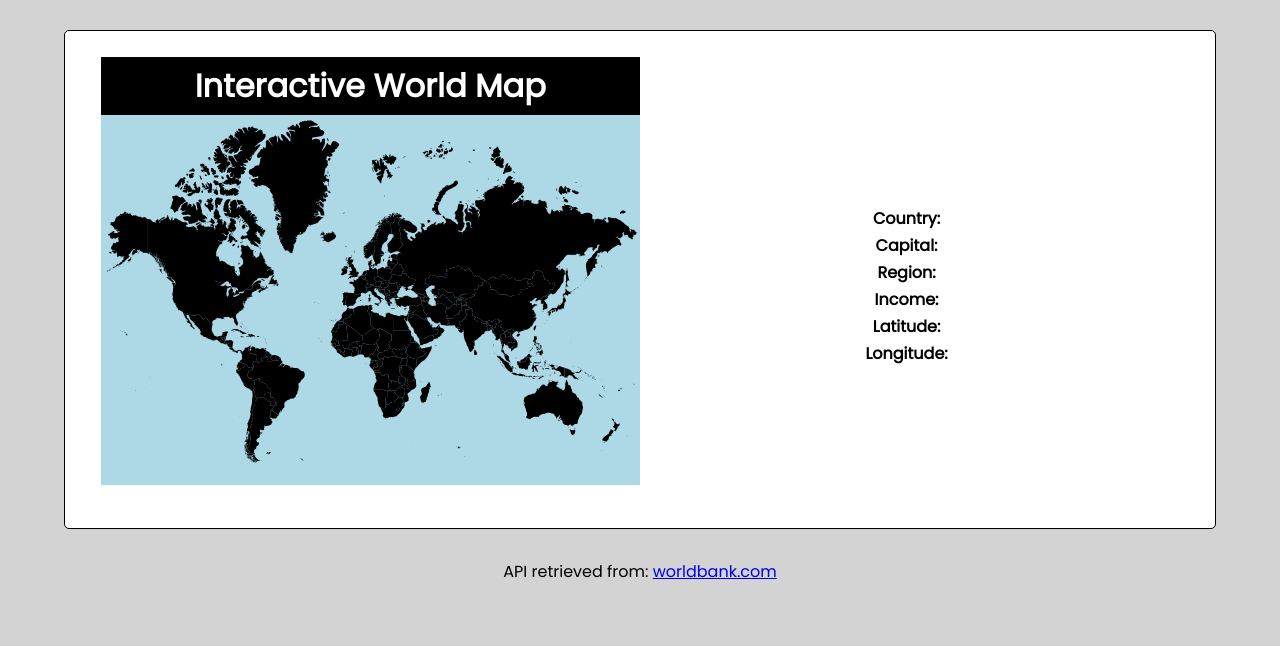
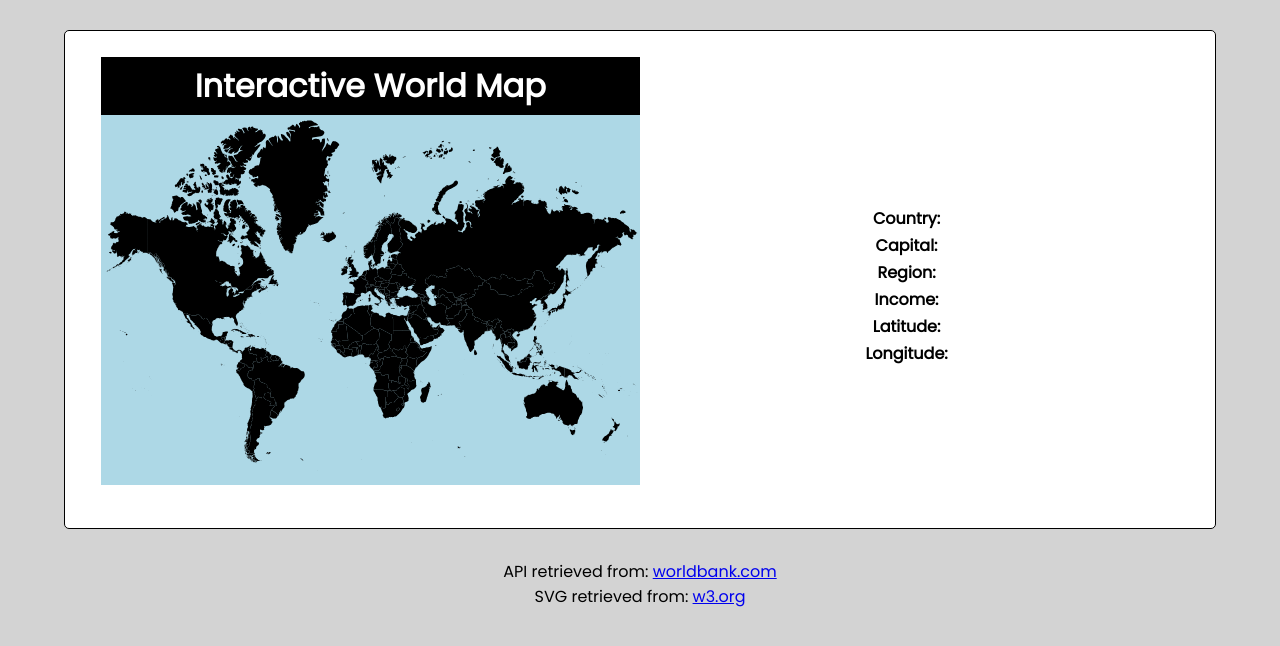
Before and after one commit to M4K4TT4CK/Interactive_World_Map_Angular, an Angular app: page / in a window 1280 px wide. Shown: the top 646 px of the page. Built offline with nearby package versions, Linux system fonts and the light colour scheme.

Commit message:
Adjust app routing, default routeset...I dont know why we need this

```diff
--- a/src/app/app-routing.module.ts
+++ b/src/app/app-routing.module.ts
@@ -4,10 +4,13 @@ import { WorldMapComponent } from './components/worldMap/worldMap.component';
 
 const routes: Routes = [
     { path: '', component: WorldMapComponent},
+    { path: '', redirectTo: './worldMap', pathMatch: 'full' }
 ];
 
 @NgModule({
   imports: [RouterModule.forRoot(routes)],
   exports: [RouterModule]
 })
-export class AppRoutingModule { }
+
+export class AppRoutingModule {
+}
--- a/src/app/app.component.html
+++ b/src/app/app.component.html
@@ -1,4 +1,5 @@
 <div class="container">
+  <router-outlet></router-outlet>
   <div style="display: flex;">
     <div style="flex: 1;">
       <header>
@@ -7,20 +8,24 @@
         </h1>
       </header>
       <div class="worldMap">
-        <app-worldMap (svgIdenSelect)="selectSvgId = $event" (capitalSelect)="selectCapital = $event"
-          (regionSelect)="selectRegion = $event" (incomeSelect)="selectIncome = $event"
-          (latSelect)="selectLat = $event" (longSelect)="selectLong = $event"></app-worldMap>
+        <router-outlet>
+          <app-worldMap (svgIdenSelect)="selectSvgId = $event" (capitalSelect)="selectCapital = $event"
+            (regionSelect)="selectRegion = $event" (incomeSelect)="selectIncome = $event"
+            (latSelect)="selectLat = $event" (longSelect)="selectLong = $event"></app-worldMap>
+        </router-outlet>
       </div>
     </div>
     <div style="flex: 1; display: flex; align-items: center; justify-content: center;">
       <table>
-        <app-countryInformation [countryId]="selectSvgId" [countryCap]="selectCapital"
-          [countryRegion]="selectRegion" [countryIncome]="selectIncome" [countryLat]="selectLat"
-          [countryLong]="selectLong"></app-countryInformation>
+        <app-countryInformation [countryId]="selectSvgId" [countryCap]="selectCapital" [countryRegion]="selectRegion"
+          [countryIncome]="selectIncome" [countryLat]="selectLat" [countryLong]="selectLong"></app-countryInformation>
       </table>
     </div>
   </div>
 </div>
 <div>
-  <footer>API retrieved from: <a href="https://datahelpdesk.worldbank.org/knowledgebase/articles/898581-api-basic-call-structures">worldbank.com</a></footer>
+  <footer>API retrieved from: <a
+      href="https://datahelpdesk.worldbank.org/knowledgebase/articles/898581-api-basic-call-structures">worldbank.com
+      <br>
+    </a>SVG retrieved from: <a href="https://www.w3.org/TR/SVG2/">w3.org</a></footer>
 </div>
--- a/src/app/app.module.ts
+++ b/src/app/app.module.ts
@@ -1,11 +1,13 @@
 import { NgModule } from '@angular/core';
 import { BrowserModule } from '@angular/platform-browser';
+import { RouterModule } from '@angular/router';
 import { AppComponent } from './app.component';
 import { WorldbankApiService } from './worldbank-api.service';
 import { WorldMapComponent } from './components/worldMap/worldMap.component';
 import { CountryInformationComponent } from './components/countryInformation/countryInformation.component';
 import { HttpClientModule } from '@angular/common/http';
 import { AppRoutingModule } from './app-routing.module';
+
 @NgModule({
   declarations: [
     AppComponent,
@@ -14,7 +16,8 @@ import { AppRoutingModule } from './app-routing.module';
   ],
   imports: [
     BrowserModule,
-    HttpClientModule
+    HttpClientModule,
+    RouterModule
   ],
   providers: [],
   bootstrap: [AppComponent]
```
Also changed, not shown: src/app/components/worldMap/worldMap.component.html (+2 -2 lines).
